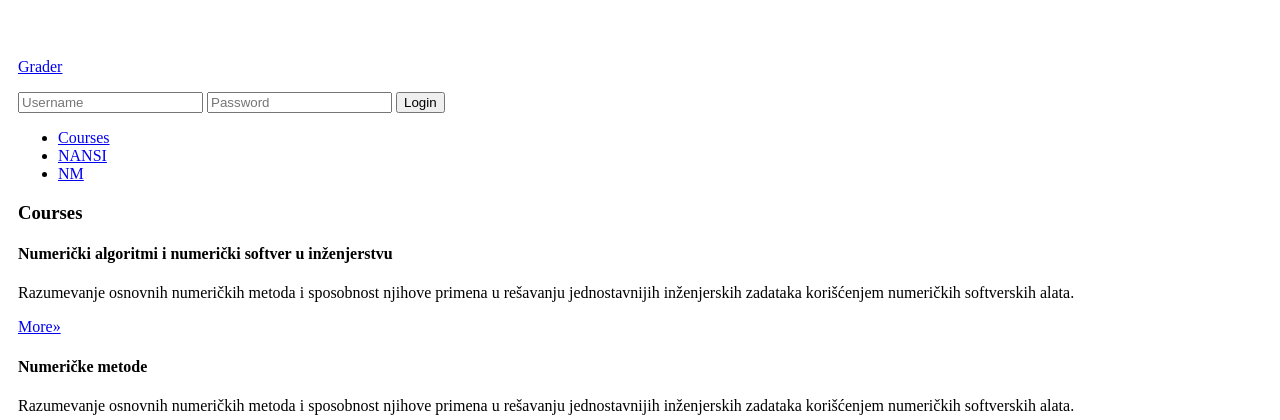
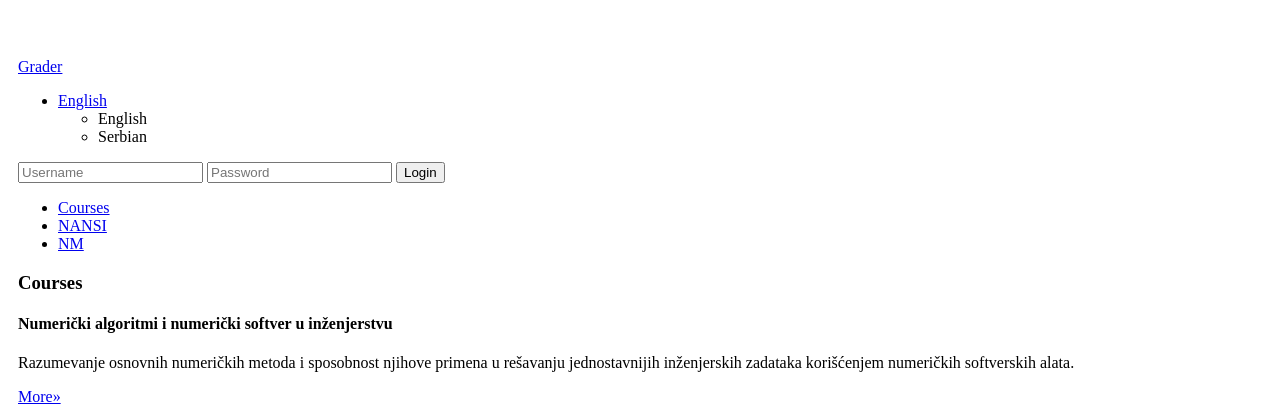
Before and after one commit to gajop/auto-grading, a Django app: page / in a window 1280 px wide. Shown: the top 420 px of the page. Run offline with Django 3.2, Linux system fonts and the light colour scheme; data comes from the database, SQL or seed files in the repository; parts of the project's set-up code (start-up, migrations or seed data) failed here and were passed over; some libraries are stand-ins or nearby versions.

Commit message:
added initial structure for i18n/l10n

```diff
--- a/automatic_grading_ftn/urls.py
+++ b/automatic_grading_ftn/urls.py
@@ -54,6 +54,8 @@ router.register(r'studentAnswerFiles', StudentAnswerFileViewSet)
 urlpatterns = patterns('',
     url(r'^$', 'webservice.views.course.index'),
 
+    (r'^i18n/', include('django.conf.urls.i18n')),
+
     url(r'^login$',  'webservice.views.auth.login'),
     url(r'^logout$', 'webservice.views.auth.logout'),
 
--- a/webservice/templates/base.html
+++ b/webservice/templates/base.html
@@ -1,9 +1,12 @@
 <!DOCTYPE html>
+{% load i18n %}
+{% get_available_languages as LANGUAGES %}
+{% get_current_language as LANGUAGE_CODE %}
+<html>
+<head>
 {% load bootstrap_toolkit %}
 {% load staticfiles %}
-<html>
 
-<head>
 {% bootstrap_stylesheet_tag %}
 {% bootstrap_stylesheet_tag "responsive" %}
 
@@ -20,32 +23,59 @@
 
 <script src="//ajax.googleapis.com/ajax/libs/jquery/1.9.0/jquery.min.js"></script>
 {% bootstrap_javascript_tag %}
+
+<script>
+$(document).ready(function() {
+    $(".lang-btn").click(function(event) {
+        $("#language").val(event.target.id);
+        $("#langForm").submit();
+    });
+});
+</script>
+
 {% block extra_head %}{% endblock %}
 </head>
 
 <body>
+
     <div class="navbar navbar-fixed-top">
         <div class="navbar-inner">
             <div class="container">
                 <a class="brand" href="/">Grader</a>
+
                 <ul class="nav">
                 {% for menu in shared.menu %}
                     <li>
                         <a href='{{menu.view}}'>{{ menu.name }}</a>
                     </li>
                 {% endfor %}
+
+                    <li class="dropdown">
+                        <a href="#" data-toggle="dropdown" class="dropdown-toggle">{{LANGUAGE_CODE|language_name}}</a>
+                        <ul class="dropdown-menu">
+                            {% for lang in LANGUAGES %}
+                                <li><a id="{{lang.0}}" class="btn btn-link lang-btn" >{{lang.1}}</a></li>
+                            {% endfor %}
+                        </ul>
+                    </li>
+                    <form id="langForm" method="post" action="{% url 'set_language' %}">
+                        {% csrf_token %}
+                        <input id="language" name="language" type="hidden" value="">
+                    </form>
+
                 </ul>
+
                 {% if user.is_authenticated %}
                     <form class="navbar-form pull-right" method='post' action='{% url 'webservice.views.auth.logout' %}?next={{request.path}}'>
                         {% csrf_token %}
-                        <button type="submit" class="btn">Logout[{{user.username}}]</button>
+                        <button type="submit" class="btn">{% trans "Logout" %}[{{user.username}}]</button>
                     </form>
                 {% else %}
                     <form class="navbar-form pull-right" method='post' action='{% url 'webservice.views.auth.login' %}?next={{request.path}}'>
                         {% csrf_token %}
                         <input class="span2" name="username" type="text" placeholder="Username">
                         <input class="span2" name="password" type="password" placeholder="Password">
-                        <button type="submit" class="btn">Login</button>
+                        <button type="submit" class="btn">{% trans "Login" %}</button>
                     </form>
                 {% endif %}
             </div>
@@ -58,7 +88,7 @@
         <div class="row">
             <div class="span2">
                 <ul class="nav nav-list">
-                    <li class="nav-header"><a href="{% url 'webservice.views.course.index' %}">Courses</a></li>
+                    <li class="nav-header"><a href="{% url 'webservice.views.course.index' %}">{% trans "Courses" %}</a></li>
                     {% for c in shared.courses %}
                         <li {% if c.id == course.id %} class="active" {% endif %}>
                         <a href="{% url 'webservice.views.course.read' c.id %}">{{c.shortName}}</a>
--- a/webservice/views/course.py
+++ b/webservice/views/course.py
@@ -7,6 +7,7 @@ from webservice.forms import CourseForm
 from webservice.views.shared import getShared
 
 def index(request):
+    print(request.LANGUAGE_CODE)
     layout = request.GET.get('layout')
     courses = []
     for v in Course.objects.all():
```
Also changed, not shown: automatic_grading_ftn/settings.py (+8 -1 lines), webservice/locale/sr-latn/LC_MESSAGES/django.po (added), 1 other file.
